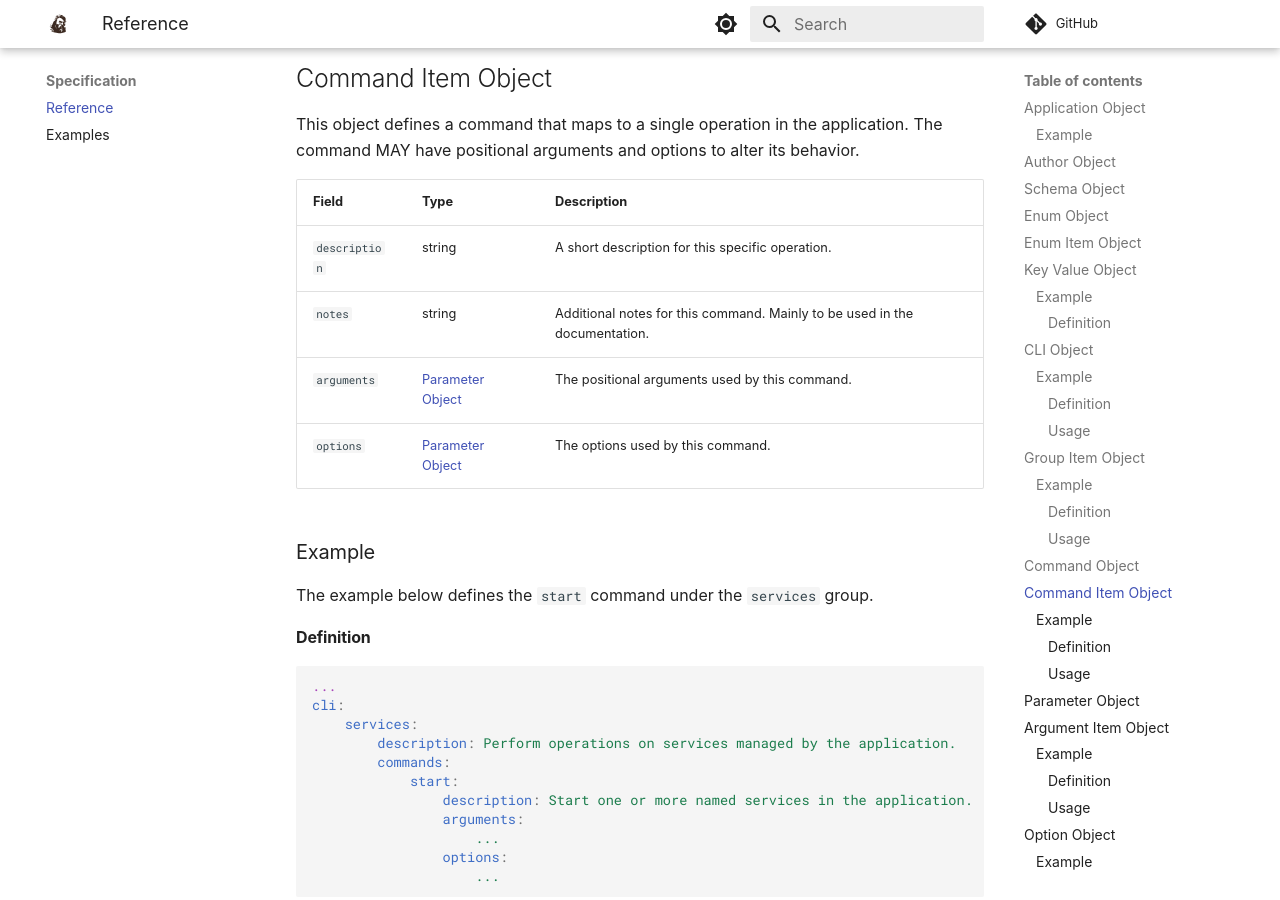
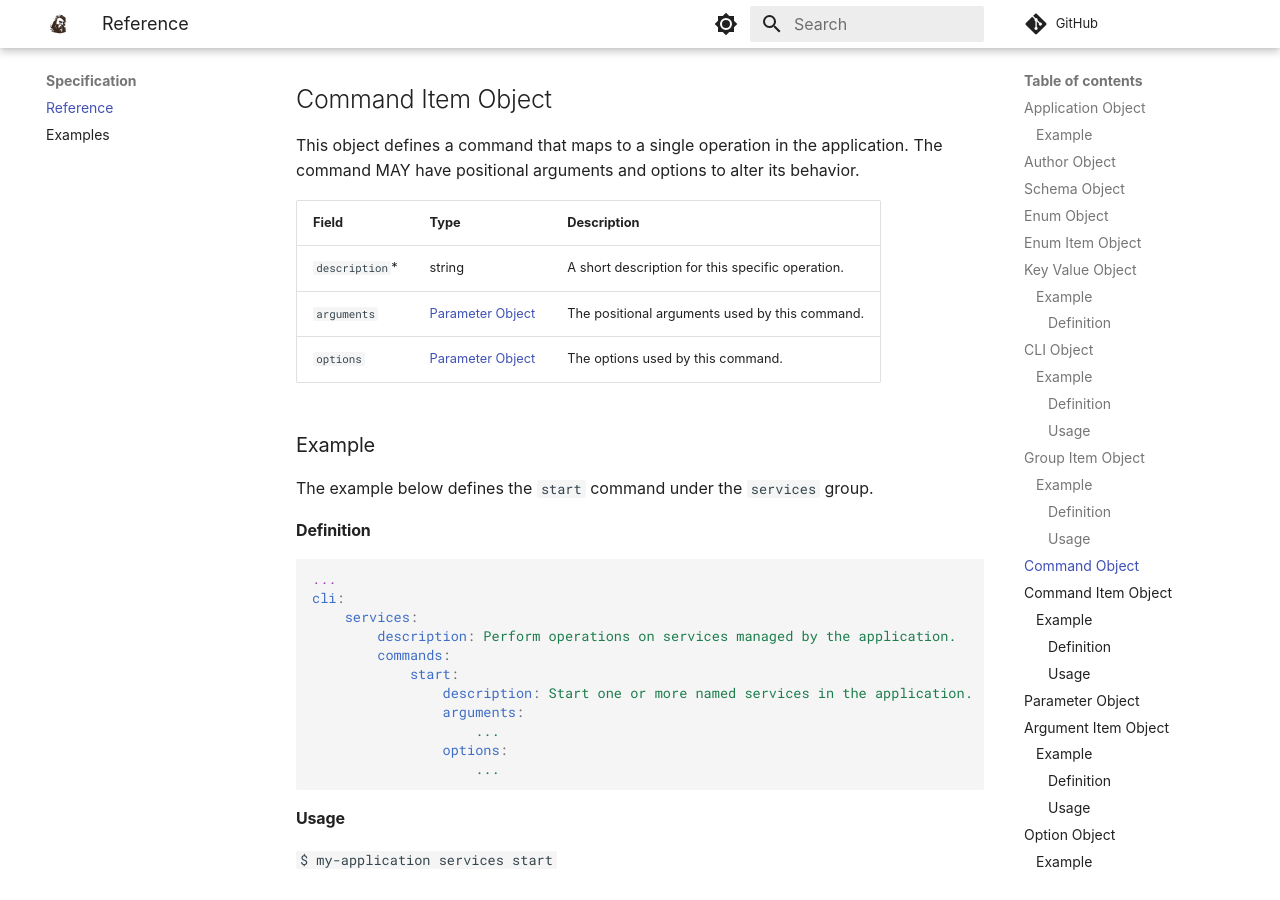
Before and after one commit to wmorellato/brandon, an MkDocs documentation site: the page built from docs/specification/spec.md, in a window 1280 px wide and 900 px high, scrolled down 5254 px. Built offline with MkDocs 1.6.1 and Material for MkDocs 9.7.7, drawn with Linux system fonts in a browser that asks for light colours; comment, search, counter and statistics services are not loaded; some of the changed text lies outside the part shown.

Commit message:
Removed notes and fixed required fields for Command and Group

```diff
--- a/.pre-commit-config.yaml
+++ b/.pre-commit-config.yaml
@@ -3,4 +3,4 @@
     rev: 22.12.0
     hooks:
       - id: black
-        language_version: python3.9
+        language_version: python3.10
--- a/docs/specification/spec.md
+++ b/docs/specification/spec.md
@@ -139,12 +139,12 @@
 
 An object that describes a group of related commands. Note that it is not allowed to nest groups of commands.
 
-| Field         | Type                                  | Description                                                         |
-|---------------|---------------------------------------|---------------------------------------------------------------------|
-| `description` | string                                | A short description to be applied to all commands under this group. |
-| `arguments`   | [Parameter Object](#parameter-object) | The arguments common to all commands under this group               |
-| `options`     | [Parameter Object](#parameter-object) | The options common to all commands under this group.                |
-| `commands`*   | [Command Object](#command-object)     | Mapping of command names and their definitions.                     |
+| Field          | Type                                  | Description                                                         |
+|----------------|---------------------------------------|---------------------------------------------------------------------|
+| `description`* | string                                | A short description to be applied to all commands under this group. |
+| `arguments`    | [Parameter Object](#parameter-object) | The arguments common to all commands under this group               |
+| `options`      | [Parameter Object](#parameter-object) | The options common to all commands under this group.                |
+| `commands`*    | [Command Object](#command-object)     | Mapping of command names and their definitions.                     |
 
 ### Example
 
@@ -180,12 +180,11 @@
 
 This object defines a command that maps to a single operation in the application. The command MAY have positional arguments and options to alter its behavior.
 
-| Field         | Type                                  | Description                                                                |
-|---------------|---------------------------------------|----------------------------------------------------------------------------|
-| `description` | string                                | A short description for this specific operation.                           |
-| `notes`       | string                                | Additional notes for this command. Mainly to be used in the documentation. |
-| `arguments`   | [Parameter Object](#parameter-object) | The positional arguments used by this command.                             |
-| `options`     | [Parameter Object](#parameter-object) | The options used by this command.                                          |
+| Field          | Type                                  | Description                                                                |
+|----------------|---------------------------------------|----------------------------------------------------------------------------|
+| `description`* | string                                | A short description for this specific operation.                           |
+| `arguments`    | [Parameter Object](#parameter-object) | The positional arguments used by this command.                             |
+| `options`      | [Parameter Object](#parameter-object) | The options used by this command.                                          |
 
 ### Example
 
--- a/pyproject.toml
+++ b/pyproject.toml
@@ -11,7 +11,7 @@
 brandon = "brandon.main:cli"
 
 [tool.poetry.dependencies]
-python = "^3.9"
+python = "^3.10"
 click = "^8.1"
 PyYAML = "^6.0"
 
```
Also changed, not shown: other parts of docs/specification/spec.md (+1 -1 lines).
